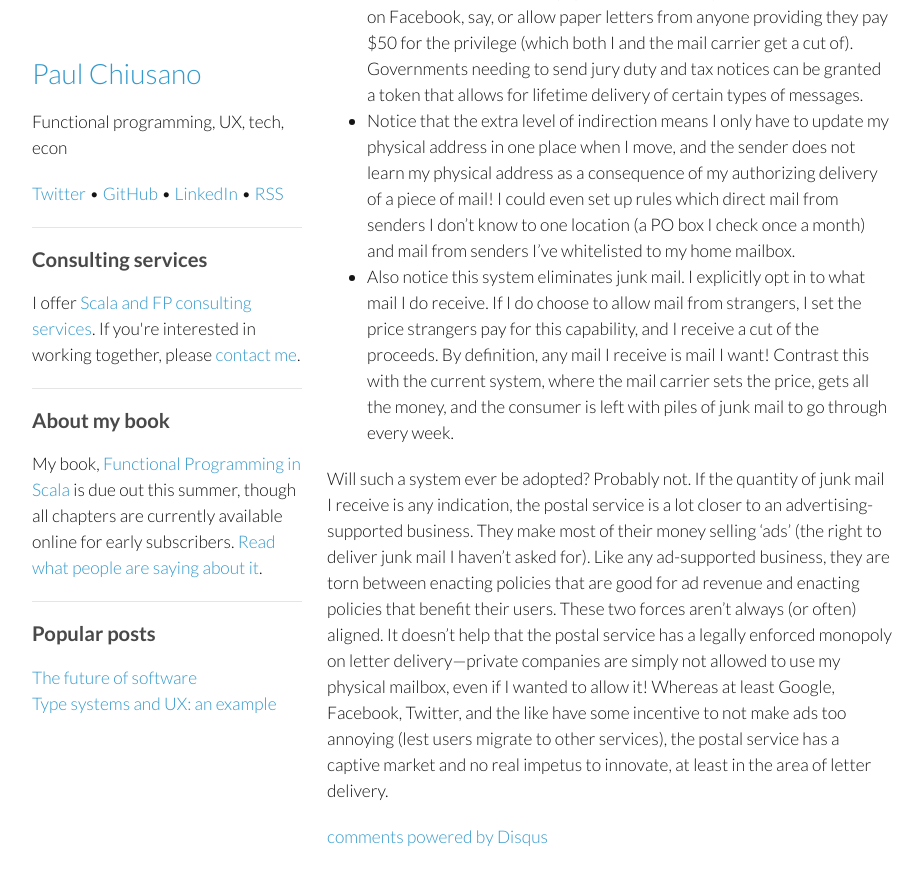
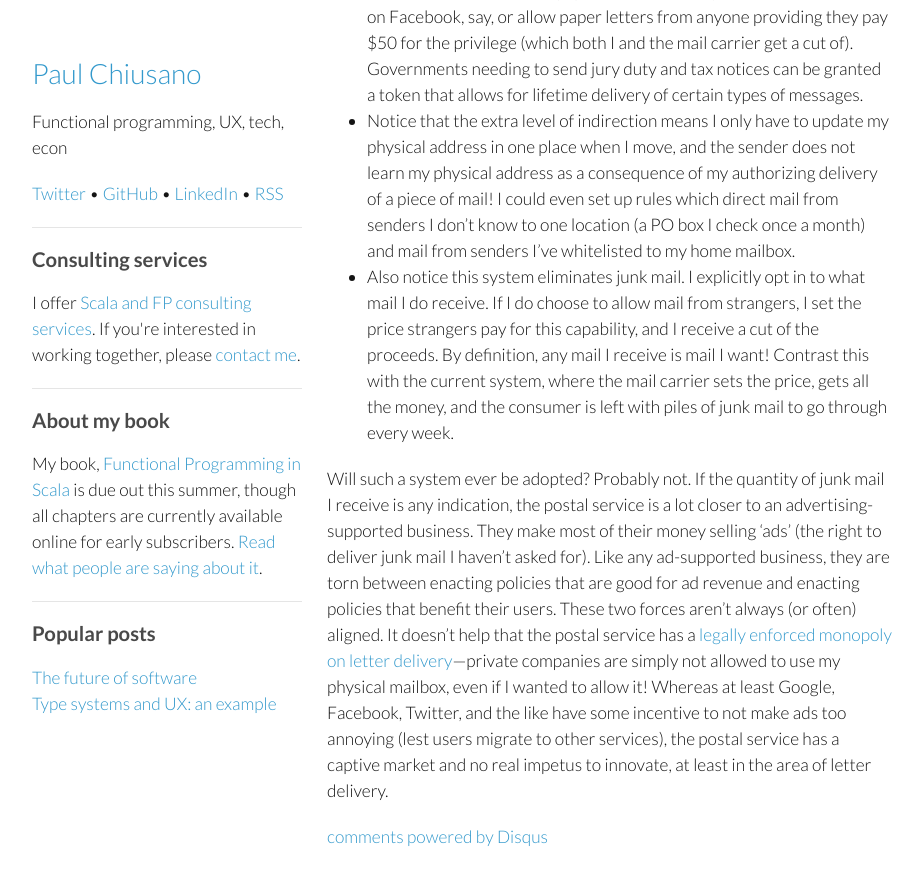
Before and after one commit to pchiusano/pchiusano.github.io, a Jekyll site: the page built from _posts/2014-06-21-capability-based-snail-mail.markdown, in a window 1280 px wide and 900 px high, scrolled down 853 px. Shown: the top 885 px of the window, without its empty margins (178-1101 px from the left). Built offline with Jekyll 4.4.1, drawn with Linux system fonts in a browser that asks for light colours; comment, search, counter and statistics services are not loaded; some of the changed lines change nothing that is shown.

Commit message:
Update 2014-06-21-capability-based-snail-mail.markdown

```diff
--- a/_posts/2014-06-21-capability-based-snail-mail.markdown
+++ b/_posts/2014-06-21-capability-based-snail-mail.markdown
@@ -13,4 +13,4 @@ Here is a question: why should knowledge of my address grant anyone in the world
 * Notice that the extra level of indirection means I only have to update my physical address in one place when I move, and the sender does not learn my physical address as a consequence of my authorizing delivery of a piece of mail! I could even set up rules which direct mail from senders I don't know to one location (a PO box I check once a month) and mail from senders I've whitelisted to my home mailbox.
 * Also notice this system eliminates junk mail. I explicitly opt in to what mail I do receive. If I do choose to allow mail from strangers, I set the price strangers pay for this capability, and I receive a cut of the proceeds. By definition, any mail I receive is mail I want! Contrast this with the current system, where the mail carrier sets the price, gets all the money, and the consumer is left with piles of junk mail to go through every week.
 
-Will such a system ever be adopted? Probably not. If the quantity of junk mail I receive is any indication, the postal service is a lot closer to an advertising-supported business. They make most of their money selling 'ads' (the right to deliver junk mail I haven't asked for). Like any ad-supported business, they are torn between enacting policies that are good for ad revenue and enacting policies that benefit their users. These two forces aren't always (or often) aligned. It doesn't help that the postal service has a legally enforced monopoly on letter delivery---private companies are simply not allowed to use my physical mailbox, even if I wanted to allow it! Whereas at least Google, Facebook, Twitter, and the like have some incentive to not make ads too annoying (lest users migrate to other services), the postal service has a captive market and no real impetus to innovate, at least in the area of letter delivery.
+Will such a system ever be adopted? Probably not. If the quantity of junk mail I receive is any indication, the postal service is a lot closer to an advertising-supported business. They make most of their money selling 'ads' (the right to deliver junk mail I haven't asked for). Like any ad-supported business, they are torn between enacting policies that are good for ad revenue and enacting policies that benefit their users. These two forces aren't always (or often) aligned. It doesn't help that the postal service has a [legally enforced monopoly on letter delivery](http://en.wikipedia.org/wiki/Private_Express_Statutes)---private companies are simply not allowed to use my physical mailbox, even if I wanted to allow it! Whereas at least Google, Facebook, Twitter, and the like have some incentive to not make ads too annoying (lest users migrate to other services), the postal service has a captive market and no real impetus to innovate, at least in the area of letter delivery.
```
